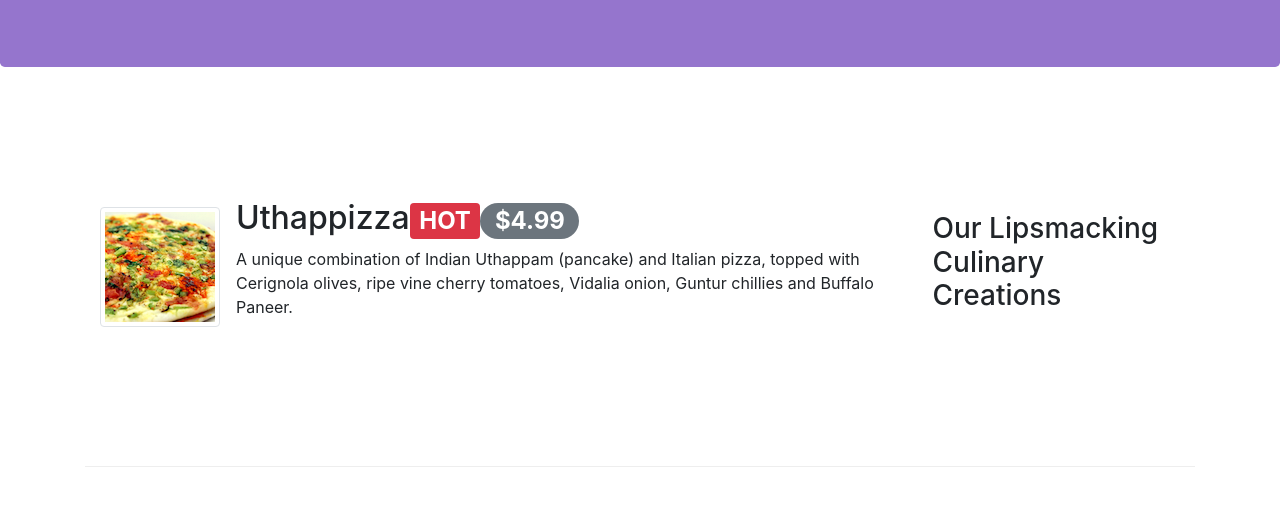
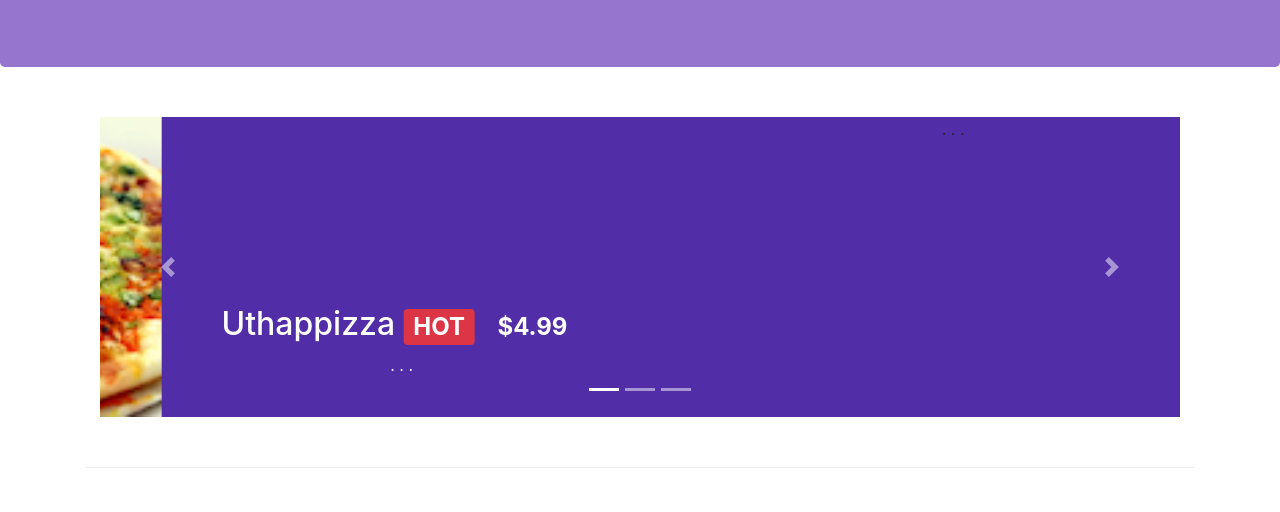
Before and after one commit to starmaerker/Coursera-Intro-Bootstrap, a website: page index.html in a window 1280 px wide. Shown: the part 288-800 px from the top of the page. Drawn offline with nearby package versions, Linux system fonts and the light colour scheme.

Commit message:
added carousel

```diff
--- a/css/styles.css
+++ b/css/styles.css
@@ -48,3 +48,18 @@ body{
     border-bottom: 1px solid #ddd;
     padding: 10px;
 }
+
+.carousel {
+    background:#512DA8;
+}
+
+.carousel-item {
+  height: 300px;
+}
+
+.carousel-item img {
+    position: absolute;
+    top: 0;
+    left: 0;
+    min-height: 300px;
+}
--- a/index.html
+++ b/index.html
@@ -95,8 +95,39 @@
             </div>
         </div>
     </header>
-
     <div class="container">
+        <div class="row row-content">
+            <div class="col">
+                <div id="mycarousel" class="carousel slide" data-ride="carousel">
+                    <div class="carousel-inner" role="listbox">
+                        <div class="carousel-item active">
+                            <img class="d-block img-fluid" src="img/uthappizza.png" alt="Uthappizza">
+                            <div class="carousel-caption d-none d-md-block">
+                                <h2>Uthappizza <span class="badge badge-danger">HOT</span> <span class="badge badge-pill badge-default">$4.99</span></h2>
+                                . . .
+                            </div>
+                        </div>
+                        <div class="carousel-item">
+                            . . .
+                        </div>
+                        <div class="carousel-item">
+                            . . .
+                        </div>
+                    </div>
+                </div>
+                <ol class="carousel-indicators">
+                    <li data-target="#mycarousel" data-slide-to="0" class="active"></li>
+                    <li data-target="#mycarousel" data-slide-to="1"></li>
+                    <li data-target="#mycarousel" data-slide-to="2"></li>
+                </ol>
+                <a class="carousel-control-prev" href="#mycarousel" role="button" data-slide="prev">
+                    <span class="carousel-control-prev-icon"></span>
+                </a>
+                <a class="carousel-control-next" href="#mycarousel" role="button" data-slide="next">
+                    <span class="carousel-control-next-icon"></span>
+                </a>
+            </div>
+        </div>
         <div class="row row-content align-items-center">
             <div class="col-12 col-sm-4 order-sm-last col-md-3">
                 <h3>Our Lipsmacking Culinary Creations</h3>
```
